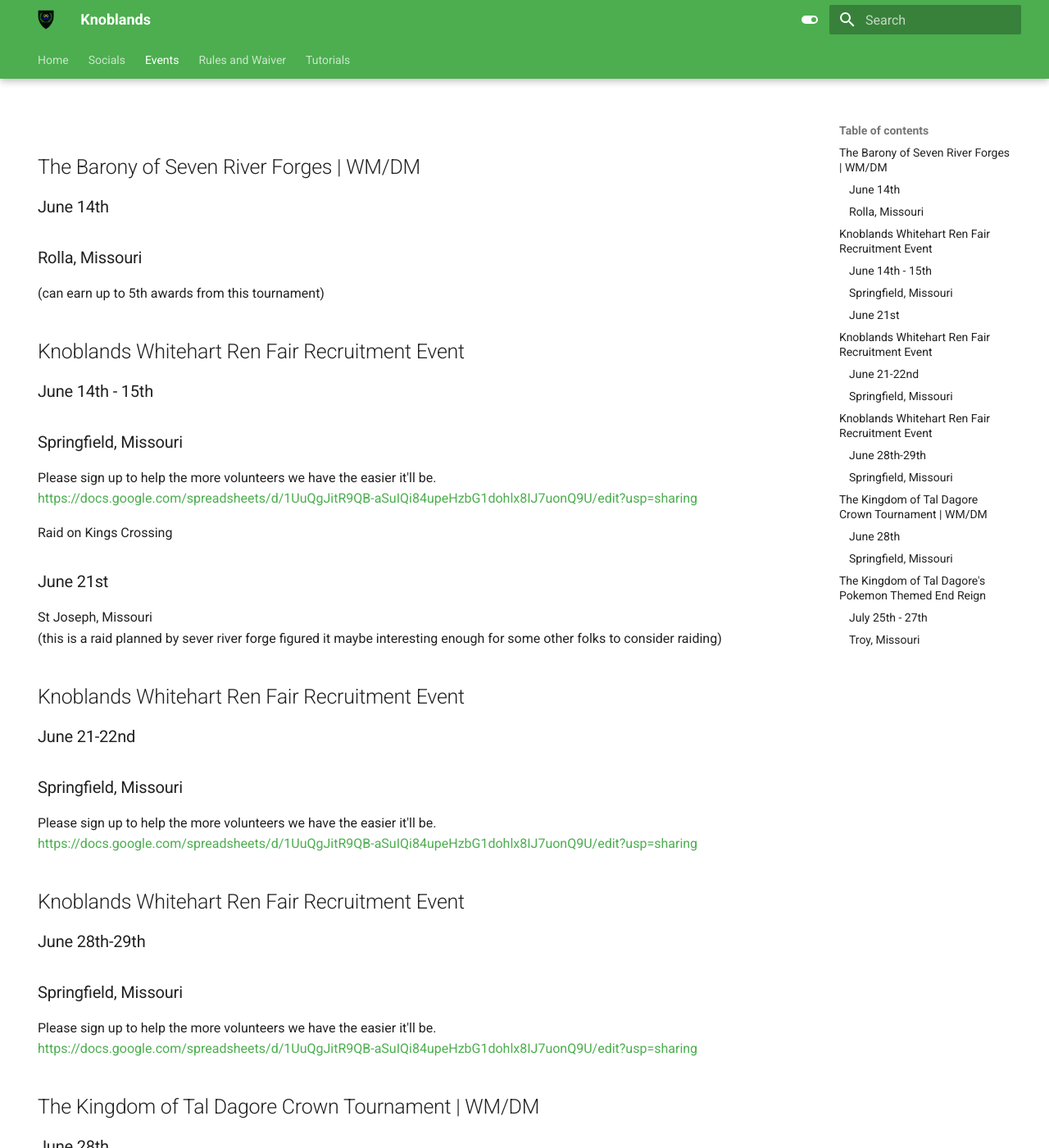
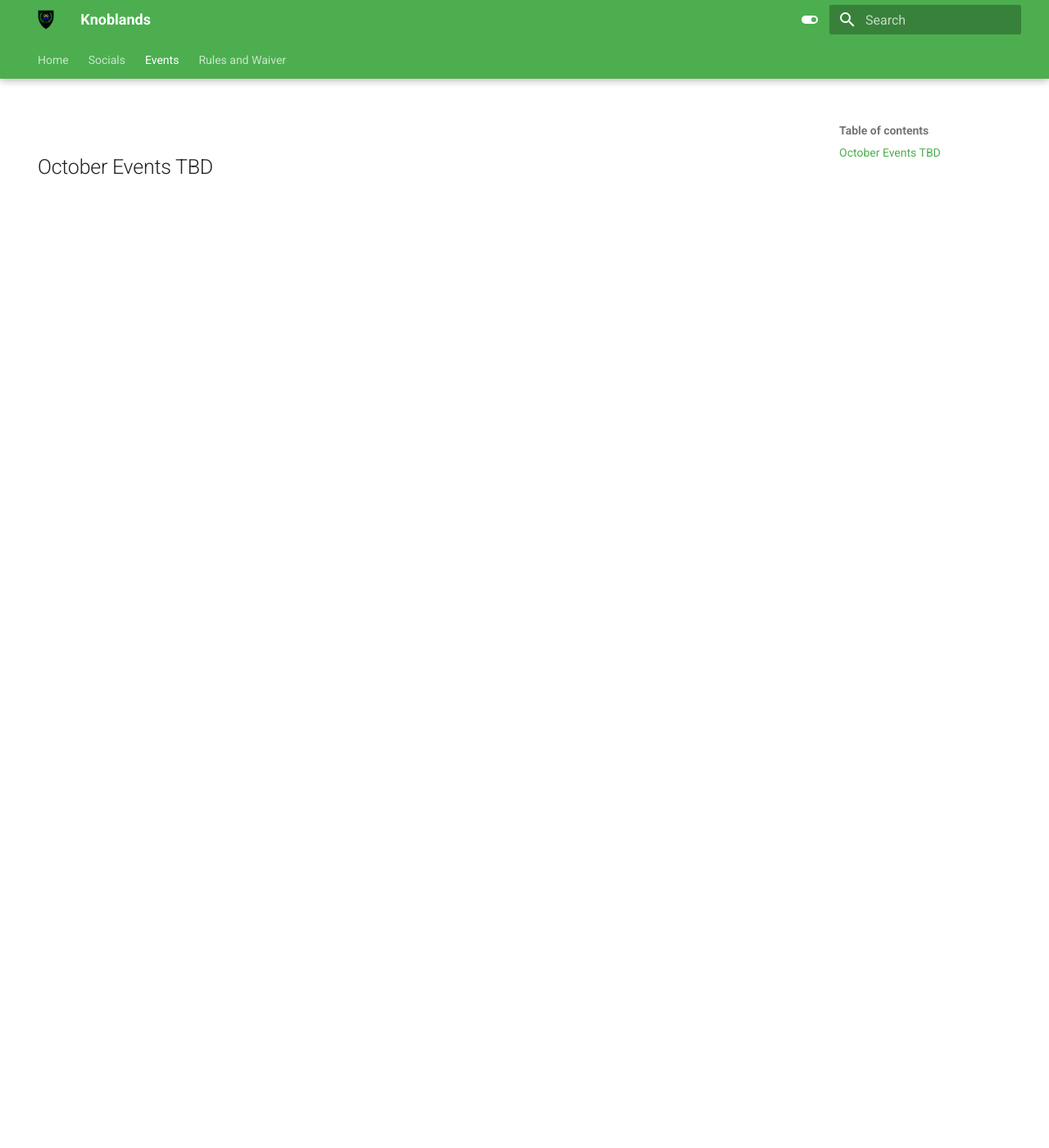
Before and after one commit to DezziDez/Knoblands, an MkDocs documentation site: the page built from docs/Events.md, in a window 1280 px wide and 1400 px high. Shown: the whole window at 82% size. Built offline with MkDocs 1.6.1 and Material for MkDocs 9.7.7, drawn with Linux system fonts in a browser that asks for light colours; some of the changed text lies outside the part shown.

Commit message:
Basic Updates

```diff
--- a/docs/Events.md
+++ b/docs/Events.md
@@ -5,44 +5,4 @@ hide:
 
 <h1></h1>
 
-# The Barony of Seven River Forges | WM/DM
-## June 14th
-## Rolla, Missouri
-(can earn up to 5th awards from this tournament)
-
-
-# Knoblands Whitehart Ren Fair Recruitment Event
-## June 14th - 15th
-## Springfield, Missouri
-Please sign up to help the more volunteers we have the easier it'll be.
-https://docs.google.com/spreadsheets/d/1UuQgJitR9QB-aSuIQi84upeHzbG1dohlx8IJ7uonQ9U/edit?usp=sharing
-
-
-Raid on Kings Crossing
-## June 21st
-St Joseph, Missouri
-(this is a raid planned by sever river forge figured it maybe interesting enough for some other folks to consider raiding)
-
-
-# Knoblands Whitehart Ren Fair Recruitment Event
-## June 21-22nd
-## Springfield, Missouri
-Please sign up to help the more volunteers we have the easier it'll be.
-https://docs.google.com/spreadsheets/d/1UuQgJitR9QB-aSuIQi84upeHzbG1dohlx8IJ7uonQ9U/edit?usp=sharing
-
-
-# Knoblands Whitehart Ren Fair Recruitment Event
-## June 28th-29th
-## Springfield, Missouri
-Please sign up to help the more volunteers we have the easier it'll be.
-https://docs.google.com/spreadsheets/d/1UuQgJitR9QB-aSuIQi84upeHzbG1dohlx8IJ7uonQ9U/edit?usp=sharing
-
-# The Kingdom of Tal Dagore Crown Tournament | WM/DM
-## June 28th
-## Springfield, Missouri
-
-https://www.facebook.com/share/1C7v5crBZQ/
-
-# The Kingdom of Tal Dagore's Pokemon Themed End Reign
-## July 25th - 27th
-## Troy, Missouri
+# October Events TBD
--- a/mkdocs.yml
+++ b/mkdocs.yml
@@ -72,4 +72,3 @@ nav:
   - Socials: Socials.md
   - Events: Events.md
   - Rules and Waiver: Resources.md
-  - Tutorials: Tutorials.md
```
Also changed, not shown: docs/Resources.md (+2 -2 lines), docs/Tutorials.md (deleted, +0 -1 lines).
